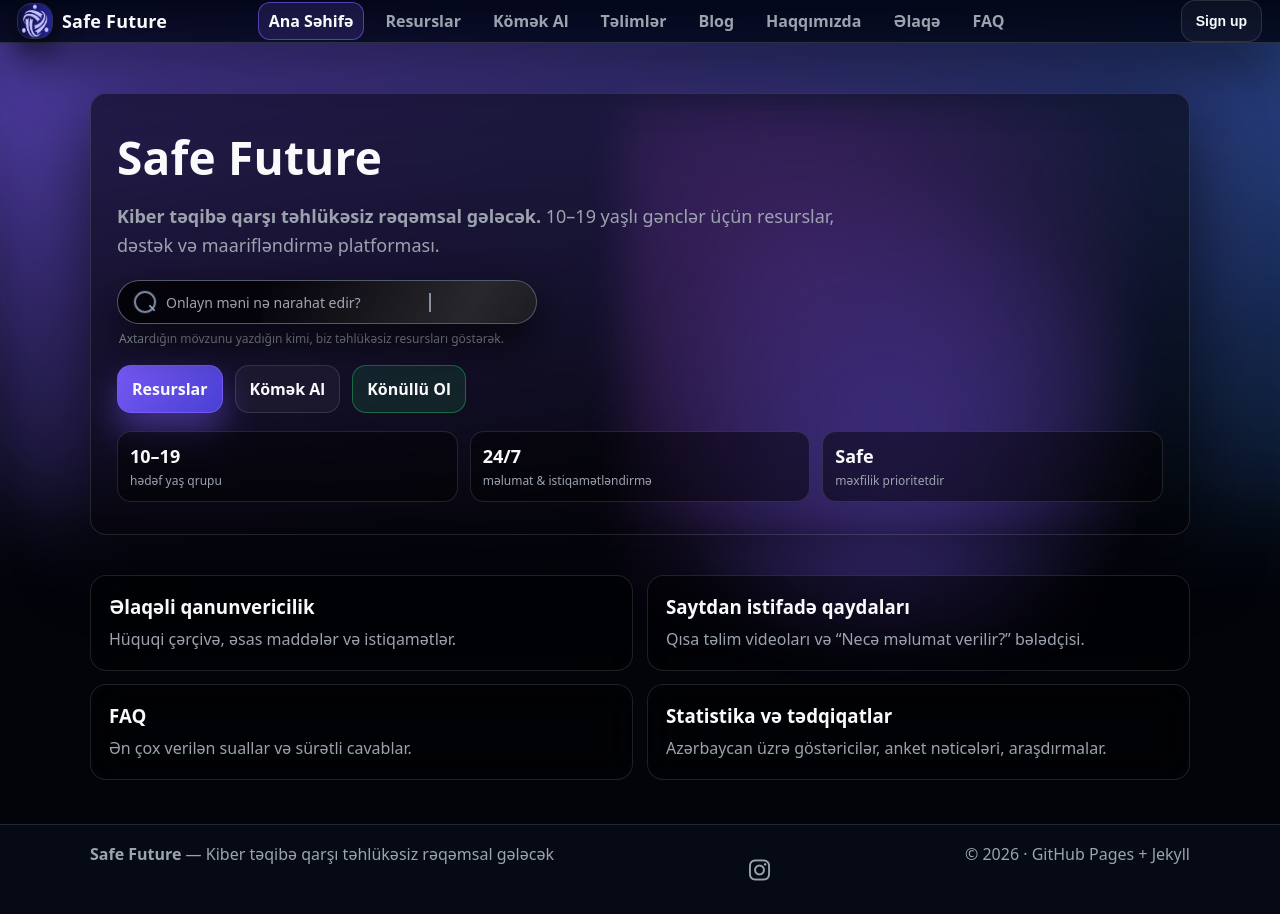
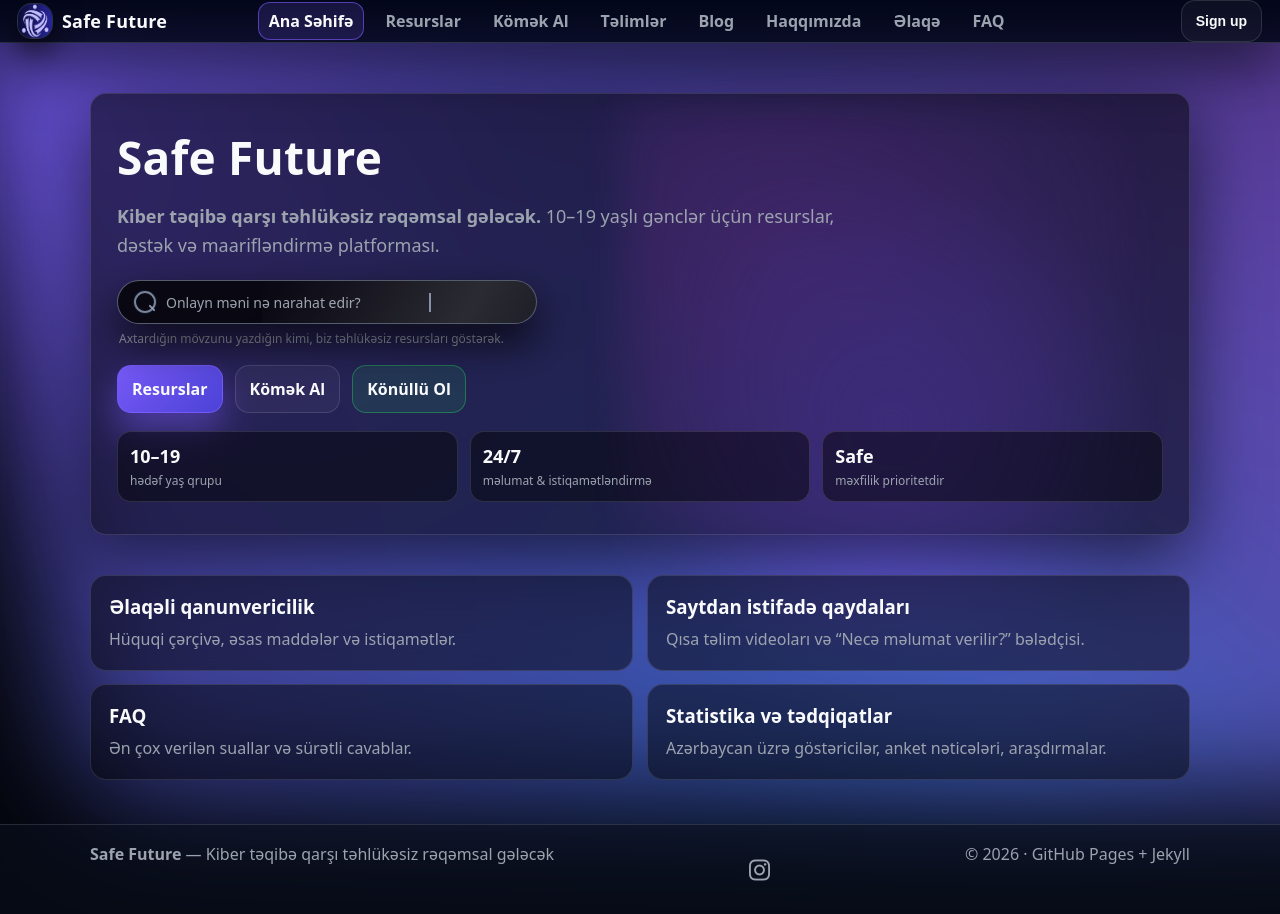
Before and after one commit to safefuture-cyber/Safe-Future-HZT, a Jekyll site: the page built from index.md, in a window 1280 px wide. Built offline with Jekyll 4.4.1, drawn with Linux system fonts in a browser that asks for light colours; comment, search, counter and statistics services are not loaded.

Commit message:
Make purple blobs like reference and more dynamic
Made-with: Cursor

```diff
--- a/_layouts/default.html
+++ b/_layouts/default.html
@@ -9,7 +9,7 @@
 
     <meta name="description" content="{{ site.description }}" />
 
-    <link rel="stylesheet" href="{{ '/assets/css/style.css?v=10' | relative_url }}" />
+    <link rel="stylesheet" href="{{ '/assets/css/style.css?v=11' | relative_url }}" />
     <script defer src="{{ '/assets/js/main.js?v=3' | relative_url }}"></script>
     <script>
       window.SAFE_FUTURE_FIREBASE_CONFIG = {
--- a/assets/css/style.css
+++ b/assets/css/style.css
@@ -25,31 +25,32 @@ body{
 body::before{
   content:"";
   position:fixed;
-  left:-20%;
-  right:-20%;
-  top:-6%;
-  bottom:42%;
+  left:-15%;
+  right:-15%;
+  top:8%;
+  bottom:8%;
   background:
-    radial-gradient(140% 220% at 0% 0%, rgba(124,92,255,.85), transparent 60%),
-    radial-gradient(140% 220% at 100% 10%, rgba(59,130,246,.7), transparent 60%);
+    radial-gradient(120% 200% at 0% 20%, rgba(124,92,255,.9), transparent 60%),
+    radial-gradient(120% 200% at 100% 40%, rgba(168,85,247,.85), transparent 60%),
+    radial-gradient(120% 200% at 50% 100%, rgba(59,130,246,.8), transparent 65%);
   opacity:.95;
   mix-blend-mode:screen;
-  filter: blur(40px);
+  filter: blur(55px);
   transform:translate3d(0,0,0);
-  animation: auroraWave 10s ease-in-out infinite alternate;
+  animation: auroraWave 9s ease-in-out infinite alternate;
   pointer-events:none;
   z-index:-1;
 }
 
 @keyframes auroraWave{
   0%{
-    transform: translate3d(-18%,4%,0) skewX(-10deg) scale(1.02);
+    transform: translate3d(-20%,6%,0) skewX(-12deg) scale(1.03);
   }
   50%{
-    transform: translate3d(16%,-6%,0) skewX(8deg) scale(1.08);
+    transform: translate3d(18%,-10%,0) skewX(10deg) scale(1.12);
   }
   100%{
-    transform: translate3d(-12%,-2%,0) skewX(14deg) scale(1.04);
+    transform: translate3d(-16%,-6%,0) skewX(16deg) scale(1.06);
   }
 }
 
```
